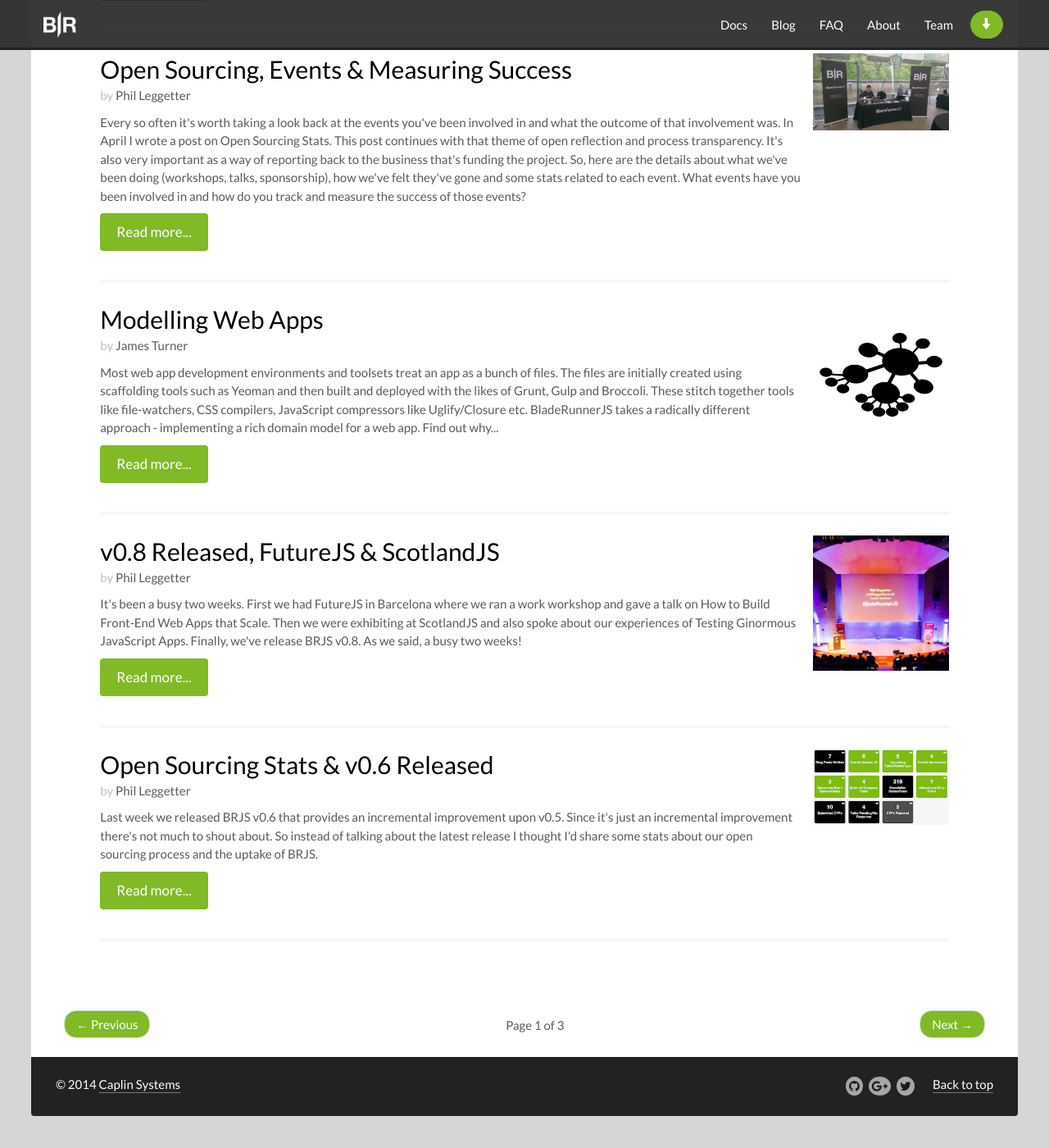
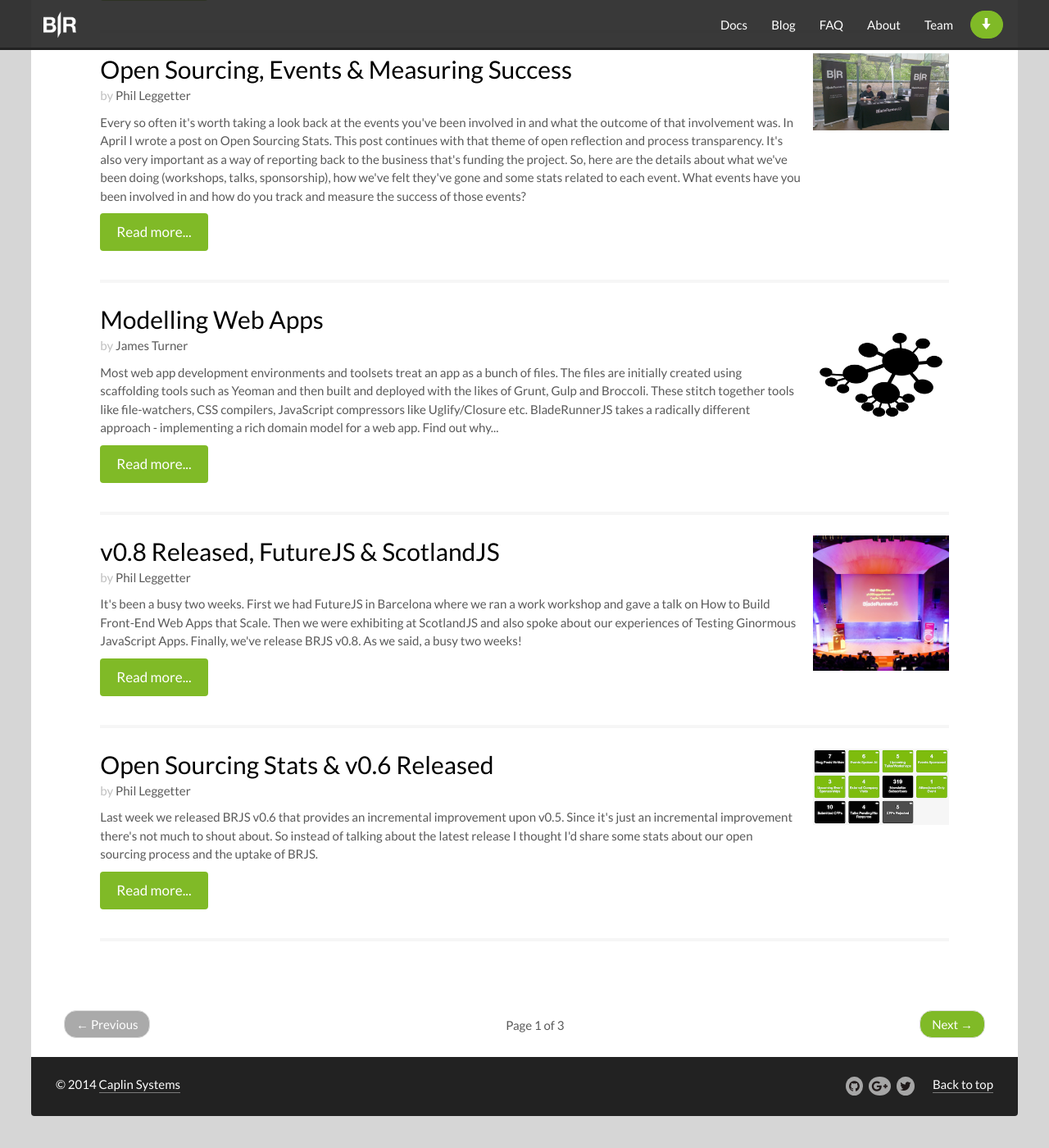
Before and after one commit to BladeRunnerJS/brjs-site, a Jekyll site: the page built from blog/index.html, in a window 1280 px wide and 1400 px high, scrolled down 942 px. Shown: the whole window at 82% size. Built offline with Jekyll 4.4.1, drawn with Linux system fonts in a browser that asks for light colours; nearby versions of some CDN libraries; Markdown is read by kramdown in place of the engine named in the settings; the list of posts is cut into pages by our own code.

Commit message:
Update disabled colour on next/prev links

```diff
--- a/css/style.css
+++ b/css/style.css
@@ -818,7 +818,12 @@
 	background-color: #80BA27;
   }
   body.blog_list .pager > li.disabled > a {
-	 font-weight: #aaa;
+	 font-weight: normal;
+   background: #aaa;
+  }
+  body.blog_list .pager > li.disabled > a:hover {
+   color: #fff;
+   background: #999;
   }
 
 /* BLOG POST
```
